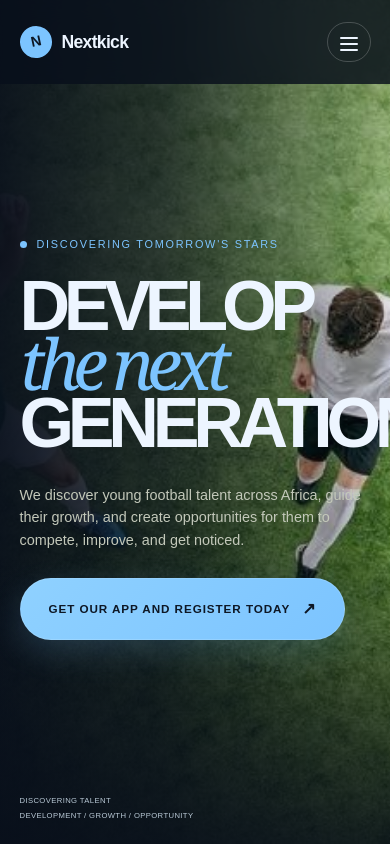
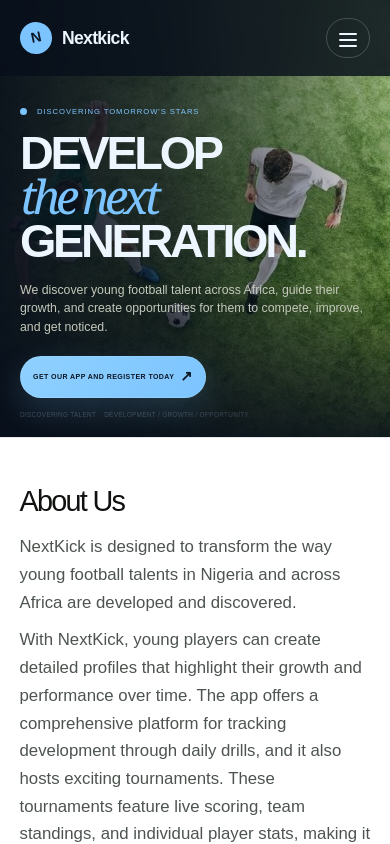
Before and after one commit to smartloopltd/Nextkick, a Next.js app: page / in a window 390 px wide. Shown: the top 844 px of the page. Built offline with nearby package versions, Linux system fonts and the light colour scheme.

Commit message:
Reduce mobile hero CTA size

```diff
--- a/app/globals.css
+++ b/app/globals.css
@@ -57,13 +57,13 @@ h1 em { color: var(--lime); font-family: Georgia, serif; font-weight: 400; lette
   box-shadow: 0 12px 32px rgba(124, 196, 255, 0.18);
   display: inline-flex;
   align-items: center;
-  font-size: .73rem;
+  font-size: .62rem;
   font-weight: 700;
   letter-spacing: .08em;
-  padding: 18px 28px;
+  padding: 14px 22px;
   text-transform: uppercase;
 }
-.button span { font-size: 1rem; margin-left: 12px; }
+.button span { font-size: .9rem; margin-left: 10px; }
 .button-bright {
   background: linear-gradient(135deg, #8fd1ff 0%, #7cc4ff 100%);
   color: #0d1725;
@@ -340,34 +340,55 @@ h1 em { color: var(--lime); font-family: Georgia, serif; font-weight: 400; lette
     text-align: left;
   }
   .nav-links a:hover { color: var(--lime); }
-  .hero-content { padding-top: 18vh; }
+  .hero-content {
+    padding: 56px 20px 28px;
+  }
+  .eyebrow {
+    font-size: .52rem;
+    letter-spacing: .12em;
+    margin-bottom: 18px;
+  }
   h1 {
-    font-size: clamp(3rem, 18vw, 5rem);
+    font-size: clamp(2.5rem, 15vw, 4rem);
     line-height: .82;
   }
   .hero-copy {
-    margin-top: 32px;
+    font-size: .83rem;
+    margin: 20px 0 24px;
     max-width: 100%;
   }
+  .hero-actions {
+    width: 100%;
+  }
+  .button {
+    font-size: .55rem;
+    padding: 12px 16px;
+    width: 100%;
+    justify-content: center;
+    text-align: center;
+  }
+  .button span {
+    margin-left: 6px;
+  }
   .hero-footer {
-    align-items: flex-start;
     bottom: 18px;
-    display: block;
-    font-size: .48rem;
-    gap: 0;
-    left: 5vw;
-    letter-spacing: .05em;
+    display: flex;
+    flex-wrap: wrap;
+    gap: 6px 10px;
+    left: 20px;
+    letter-spacing: .06em;
+    position: static;
+    right: 20px;
+    white-space: normal;
+    font-size: .46rem;
     line-height: 1.5;
-    right: 5vw;
-    text-align: left;
-    white-space: normal;
-  }
-  .hero-footer span {
-    display: block;
-    margin: 0 0 4px;
+    padding: 0 20px 22px;
   }
   .hero-footer .footer-line {
     display: none;
+  }
+  .hero-footer span {
+    display: inline;
   }
   .affiliate-section {
     justify-content: center;
@@ -420,3 +441,99 @@ h1 em { color: var(--lime); font-family: Georgia, serif; font-weight: 400; lette
     word-break: break-word;
   }
 }
+
+@media (max-width: 480px) {
+  .match-hero {
+    min-height: auto;
+    padding-top: 72px;
+  }
+
+  .hero-nav {
+    padding: 18px 20px;
+  }
+
+  .hero-content {
+    padding: 34px 20px 12px;
+  }
+
+  .eyebrow {
+    font-size: .48rem;
+    letter-spacing: .12em;
+    margin-bottom: 14px;
+  }
+
+  h1 {
+    font-size: clamp(2.05rem, 12vw, 3.1rem);
+    letter-spacing: -.07em;
+    line-height: .92;
+    max-width: 100%;
+  }
+
+  .hero-copy {
+    font-size: .77rem;
+    line-height: 1.5;
+    margin: 18px 0 20px;
+    max-width: 100%;
+  }
+
+  .hero-actions {
+    width: 100%;
+  }
+
+  .button {
+    font-size: .44rem;
+    letter-spacing: .06em;
+    line-height: 1.35;
+    padding: 10px 12px;
+    width: fit-content;
+  }
+
+  .hero-footer {
+    display: flex;
+    flex-wrap: wrap;
+    gap: 6px 8px;
+    font-size: .4rem;
+    left: 20px;
+    letter-spacing: .05em;
+    line-height: 1.5;
+    padding: 0 20px 18px;
+    position: static;
+    right: 20px;
+    white-space: normal;
+  }
+
+  .hero-footer .footer-line {
+    display: none;
+  }
+}
+
+@media (max-width: 360px) {
+  .hero-nav {
+    padding: 16px 18px;
+  }
+
+  .brand {
+    font-size: .95rem;
+  }
+
+  h1 {
+    font-size: clamp(1.8rem, 11vw, 2.55rem);
+    line-height: .94;
+  }
+
+  .hero-copy {
+    font-size: .74rem;
+    line-height: 1.55;
+  }
+
+  .button {
+    font-size: .42rem;
+    line-height: 1.4;
+    padding: 9px 11px;
+  }
+
+  .hero-footer {
+    font-size: .38rem;
+    gap: 4px 7px;
+  }
+}
```
